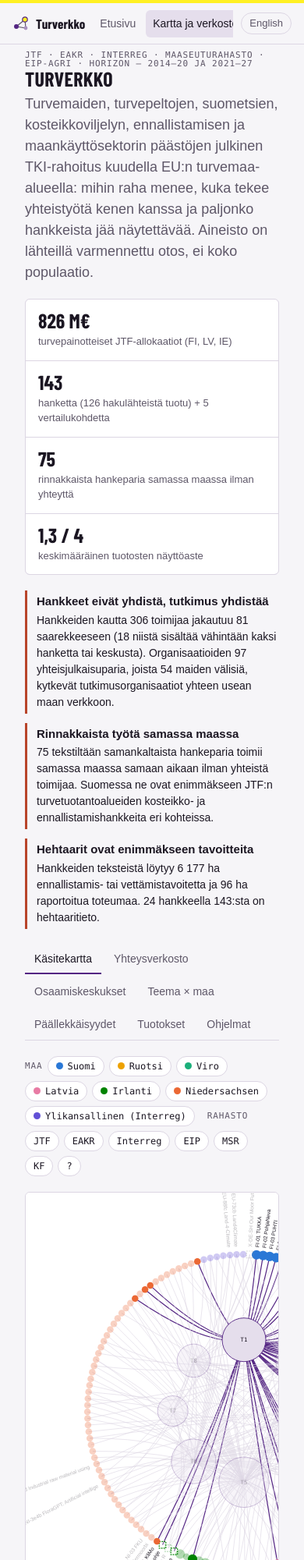
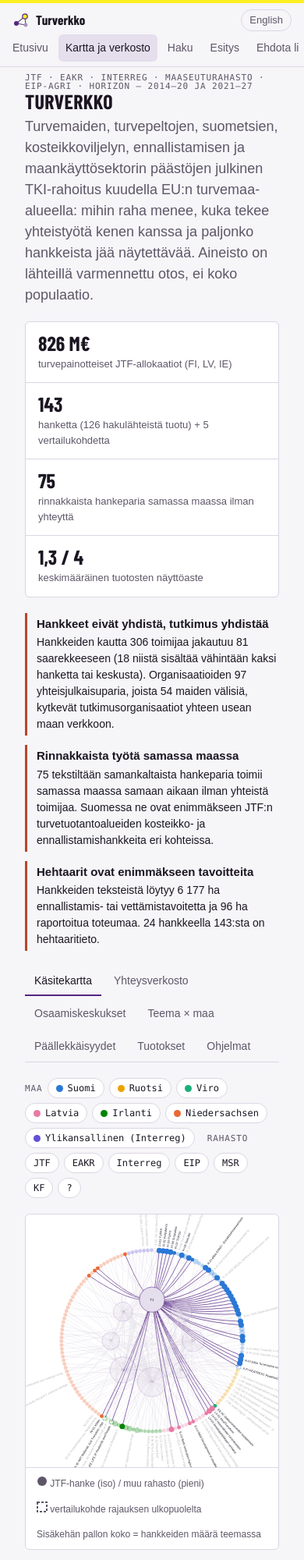
Before and after one commit to joriim/Turverkko, a plain HTML site: page docs/kartta.html in a window 390 px wide. Shown: the top 2000 px of the page at 78% size. Drawn offline with nearby package versions, Linux system fonts and the light colour scheme.

Commit message:
Kartta ja verkosto puhelimella: kuvat skaalautuvat näytölle, valikko omalle rivilleen
SVG-kuvilla oli min-width 560px, joten kapealla näytöllä karttaa näkyi vain osa.
Puhelinnäkymässä valikko leikkautui niin, että Haku, Esitys ja Ehdota jäivät piiloon.

Co-Authored-By: Claude Opus 5.5 <noreply@anthropic.com>
Claude-Session: https://claude.ai/code/session_01EazDWGw5CQ6iELAiySgCTC

```diff
--- a/docs/assets/style.css
+++ b/docs/assets/style.css
@@ -114,8 +114,8 @@ pre{background:var(--sunk);border-radius:6px;padding:14px;overflow-x:auto;margin
 
 /* Puhelin: navigaatio yhdellä rivillä, vieritettävä */
 @media (max-width:640px){
-  .nav .nav-in{flex-wrap:nowrap;gap:10px;min-height:52px}
-  .nav ul{flex-wrap:nowrap;overflow-x:auto;scrollbar-width:none;min-width:0}
+  .nav .nav-in{flex-wrap:wrap;gap:4px 10px;min-height:0;padding-block:8px 6px}
+  .nav ul{order:3;flex:1 0 100%;flex-wrap:nowrap;overflow-x:auto;scrollbar-width:none;min-width:0;margin-inline:-9px}
   .nav ul::-webkit-scrollbar{display:none}
   .nav ul a{padding:7px 9px;white-space:nowrap;font-size:14px}
   .nav .gh{display:none}
--- a/docs/kartta.html
+++ b/docs/kartta.html
@@ -118,7 +118,7 @@ a{color:var(--water)}
 
   <section id="view-map" class="grid">
     <div class="mapbox">
-      <svg id="map" viewBox="-460 -460 920 920" width="100%" style="min-width:560px;display:block" role="img" aria-label="Hankkeet ulkokehällä, teemat sisäkehällä"></svg>
+      <svg id="map" viewBox="-460 -460 920 920" width="100%" style="display:block;height:auto" role="img" aria-label="Hankkeet ulkokehällä, teemat sisäkehällä"></svg>
       <div class="legend" id="legend"></div>
     </div>
     <aside class="panel" id="detail" aria-live="polite"></aside>
@@ -126,7 +126,7 @@ a{color:var(--water)}
 
   <section id="view-hubs" hidden style="display:flex;flex-direction:column;gap:20px">
     <div class="mapbox">
-      <svg id="hubnet" viewBox="0 0 900 430" width="100%" style="min-width:560px;display:block" role="img" aria-label="Osaamiskeskusten väliset kytkökset"></svg>
+      <svg id="hubnet" viewBox="0 0 900 430" width="100%" style="display:block;height:auto" role="img" aria-label="Osaamiskeskusten väliset kytkökset"></svg>
       <div class="legend"><span><svg width="30" height="10"><line x1="0" y1="5" x2="30" y2="5" stroke="var(--accent)" stroke-width="3"/></svg> dokumentoitu yhteistyö</span><span><svg width="30" height="10"><line x1="0" y1="5" x2="30" y2="5" stroke="var(--hot)" stroke-width="2" stroke-dasharray="5 4"/></svg> sama teema, ei löydettyä kytköstä</span><span>Pallon koko = löydettyjen julkaisujen ja tuotosten määrä</span></div>
     </div>
     <div class="hubgrid" id="hubcards"></div>
@@ -143,7 +143,7 @@ a{color:var(--water)}
     </div>
     <div class="grid">
       <div class="mapbox">
-        <svg id="net" viewBox="-560 -470 1120 940" width="100%" style="min-width:560px;display:block" role="img" aria-label="Organisaatioiden, hankkeiden ja osaamiskeskusten yhteistyöverkko"></svg>
+        <svg id="net" viewBox="-560 -470 1120 940" width="100%" style="display:block;height:auto" role="img" aria-label="Organisaatioiden, hankkeiden ja osaamiskeskusten yhteistyöverkko"></svg>
         <div class="legend">
           <span><svg width="14" height="14"><circle cx="7" cy="7" r="5" fill="var(--muted)"/></svg> organisaatio</span>
           <span><svg width="14" height="14"><rect x="2" y="2" width="10" height="10" fill="var(--muted)"/></svg> hanke</span>
--- a/site/pages/assets/style.css
+++ b/site/pages/assets/style.css
@@ -114,8 +114,8 @@ pre{background:var(--sunk);border-radius:6px;padding:14px;overflow-x:auto;margin
 
 /* Puhelin: navigaatio yhdellä rivillä, vieritettävä */
 @media (max-width:640px){
-  .nav .nav-in{flex-wrap:nowrap;gap:10px;min-height:52px}
-  .nav ul{flex-wrap:nowrap;overflow-x:auto;scrollbar-width:none;min-width:0}
+  .nav .nav-in{flex-wrap:wrap;gap:4px 10px;min-height:0;padding-block:8px 6px}
+  .nav ul{order:3;flex:1 0 100%;flex-wrap:nowrap;overflow-x:auto;scrollbar-width:none;min-width:0;margin-inline:-9px}
   .nav ul::-webkit-scrollbar{display:none}
   .nav ul a{padding:7px 9px;white-space:nowrap;font-size:14px}
   .nav .gh{display:none}
```
Also changed, not shown: docs/en/kartta.html (+3 -3 lines), site/template.html (+3 -3 lines).
